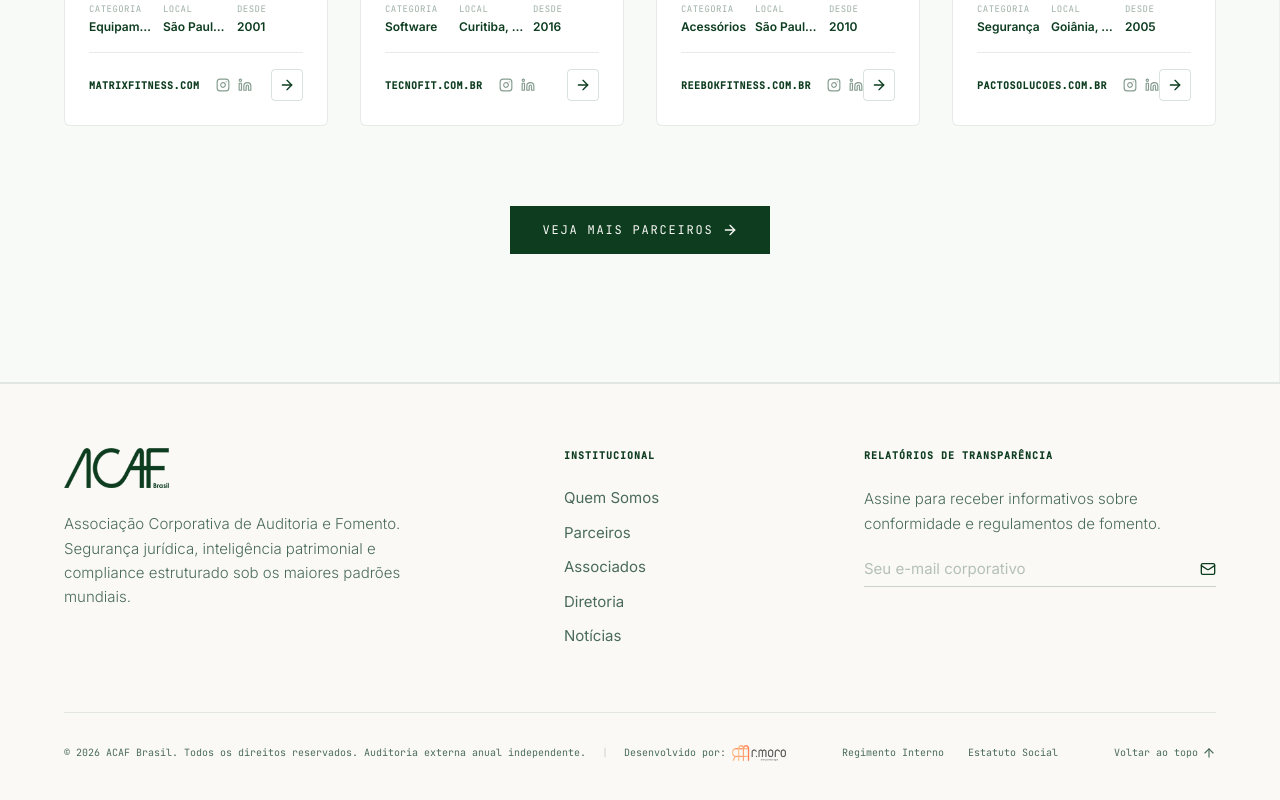
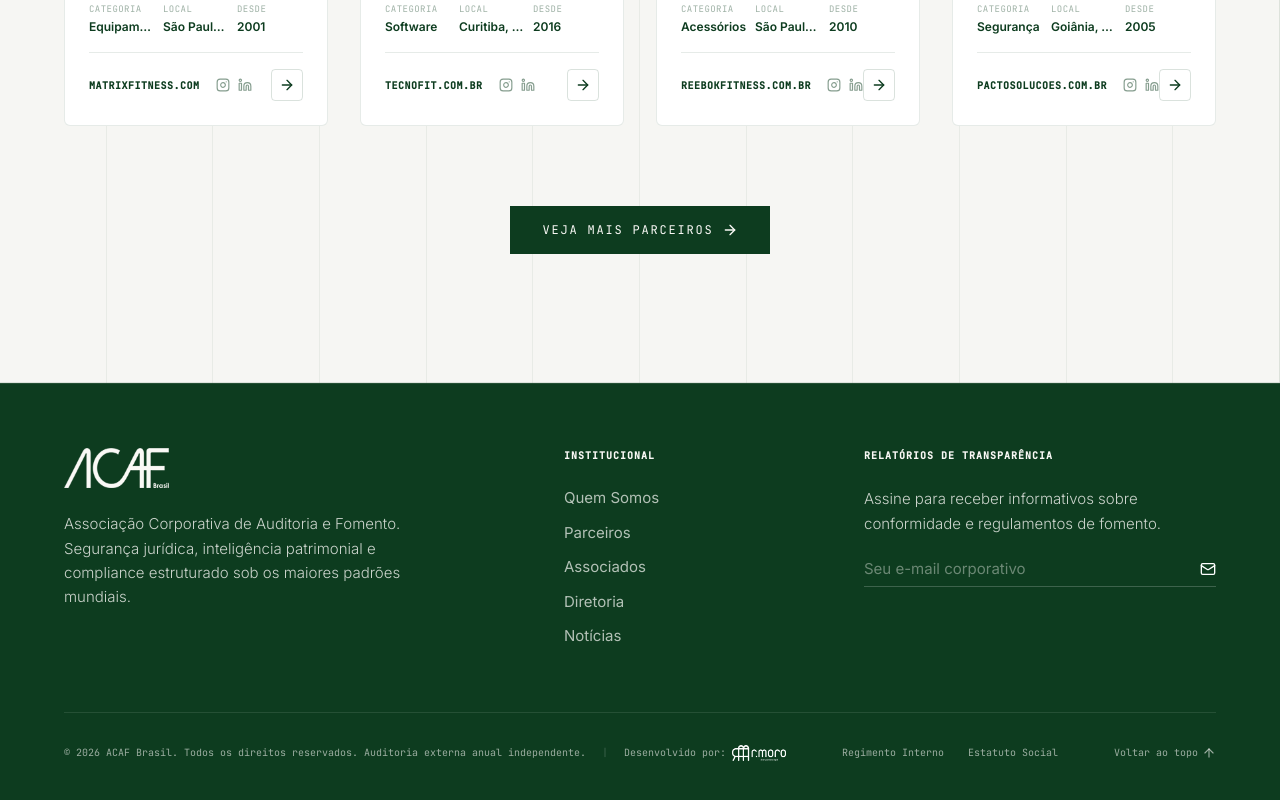
Before and after one commit to cmoro-rayanne/acafbrasil, a React (Vite) app: page / in a window 1280 px wide. Shown: the part 8125-8925 px from the top of the page. Built offline with nearby package versions, Linux system fonts and the light colour scheme.

Commit message:
style: atualizar rodapé para verde escuro com fontes brancas e alinhar background de parceiros

```diff
--- a/src/features/landing/components/Footer.tsx
+++ b/src/features/landing/components/Footer.tsx
@@ -3,7 +3,7 @@
 
 export const Footer: React.FC = () => {
   return (
-    <footer className="relative bg-[#FAF9F6] border-t border-acaf-forest/10 py-16 px-6 md:px-16 overflow-hidden">
+    <footer className="relative bg-acaf-forest border-t border-white/10 py-16 px-6 md:px-16 overflow-hidden">
       <div className="max-w-7xl mx-auto grid grid-cols-1 md:grid-cols-12 gap-12 relative z-10">
 
         {/* Col 1: Brand Info */}
@@ -11,7 +11,7 @@
           <div>
             <a href="#" className="flex items-center group select-none mb-6" aria-label="ACAF Brasil Home">
               <div
-                className="h-10 w-[105px] bg-acaf-forest transition-transform group-hover:scale-105 duration-300"
+                className="h-10 w-[105px] bg-[#FAF9F6] transition-transform group-hover:scale-105 duration-300"
                 style={{
                   maskImage: 'url(/acaf-logo.png)',
                   maskSize: 'contain',
@@ -24,7 +24,7 @@
                 }}
               />
             </a>
-            <p className="text-[15px] text-acaf-sage leading-relaxed max-w-sm mb-8 font-light">
+            <p className="text-[15px] text-[#FAF9F6]/80 leading-relaxed max-w-sm mb-8 font-light">
               Associação Corporativa de Auditoria e Fomento. Segurança jurídica, inteligência patrimonial e compliance estruturado sob os maiores padrões mundiais.
             </p>
           </div>
@@ -32,32 +32,32 @@
 
         {/* Col 2: Navigation links */}
         <div className="md:col-span-3">
-          <h4 className="font-mono text-[10px] uppercase tracking-widest text-acaf-forest mb-6 font-semibold">
+          <h4 className="font-mono text-[10px] uppercase tracking-widest text-[#FAF9F6] mb-6 font-semibold">
             Institucional
           </h4>
-          <ul className="space-y-3 text-[15px] text-acaf-sage">
+          <ul className="space-y-3 text-[15px] text-[#FAF9F6]/70">
             <li>
-              <a href="#sobre" className="link-underline-hover hover:text-acaf-forest transition-colors">
+              <a href="#sobre" className="link-underline-hover hover:text-white transition-colors">
                 Quem Somos
               </a>
             </li>
             <li>
-              <a href="#/parceiros" className="link-underline-hover hover:text-acaf-forest transition-colors">
+              <a href="#/parceiros" className="link-underline-hover hover:text-white transition-colors">
                 Parceiros
               </a>
             </li>
             <li>
-              <a href="#/associados" className="link-underline-hover hover:text-acaf-forest transition-colors">
+              <a href="#/associados" className="link-underline-hover hover:text-white transition-colors">
                 Associados
               </a>
             </li>
             <li>
-              <a href="#/diretoria" className="link-underline-hover hover:text-acaf-forest transition-colors">
+              <a href="#/diretoria" className="link-underline-hover hover:text-white transition-colors">
                 Diretoria
               </a>
             </li>
             <li>
-              <a href="#/noticias" className="link-underline-hover hover:text-acaf-forest transition-colors">
+              <a href="#/noticias" className="link-underline-hover hover:text-white transition-colors">
                 Notícias
               </a>
             </li>
@@ -66,20 +66,20 @@
 
         {/* Col 3: Compliance newsletter & contact info */}
         <div className="md:col-span-4">
-          <h4 className="font-mono text-[10px] uppercase tracking-widest text-acaf-forest mb-6 font-semibold">
+          <h4 className="font-mono text-[10px] uppercase tracking-widest text-[#FAF9F6] mb-6 font-semibold">
             Relatórios de Transparência
           </h4>
-          <p className="text-[15px] text-acaf-sage leading-relaxed mb-4 font-light">
+          <p className="text-[15px] text-[#FAF9F6]/80 leading-relaxed mb-4 font-light">
             Assine para receber informativos sobre conformidade e regulamentos de fomento.
           </p>
 
-          <div className="flex border-b border-acaf-forest/20 py-1.5 focus-within:border-acaf-forest transition-colors">
+          <div className="flex border-b border-white/20 py-1.5 focus-within:border-white transition-colors">
             <input
               type="email"
               placeholder="Seu e-mail corporativo"
-              className="w-full bg-transparent border-none outline-none text-[15px] text-acaf-forest placeholder-acaf-sage/40"
+              className="w-full bg-transparent border-none outline-none text-[15px] text-white placeholder-[#FAF9F6]/40"
             />
-            <button className="text-acaf-forest hover:text-acaf-emerald transition-colors ml-2">
+            <button className="text-white hover:text-acaf-coral transition-colors ml-2 cursor-pointer">
               <Mail className="w-4 h-4" />
             </button>
           </div>
@@ -87,10 +87,10 @@
 
       </div>
 
-      <div className="max-w-7xl mx-auto border-t border-acaf-forest/10 mt-16 pt-8 flex flex-col md:flex-row items-center justify-between gap-4 text-[10px] font-mono text-acaf-sage relative z-10">
+      <div className="max-w-7xl mx-auto border-t border-white/10 mt-16 pt-8 flex flex-col md:flex-row items-center justify-between gap-4 text-[10px] font-mono text-[#FAF9F6]/60 relative z-10">
         <div className="flex flex-col sm:flex-row sm:items-center gap-2 sm:gap-4">
           <span>© {new Date().getFullYear()} ACAF Brasil. Todos os direitos reservados. Auditoria externa anual independente.</span>
-          <span className="hidden sm:inline text-acaf-forest/20">|</span>
+          <span className="hidden sm:inline text-white/20">|</span>
           <div className="flex items-center gap-1.5">
             <span>Desenvolvido por:</span>
             <a
@@ -102,18 +102,18 @@
               <img
                 src="/logo-horizontal.png"
                 alt="r.moro desenvolvimento digital"
-                className="h-4 w-auto object-contain"
+                className="h-4 w-auto object-contain brightness-0 invert"
               />
             </a>
           </div>
         </div>
         <div className="flex gap-6">
-          <a href="#/regimento-interno" className="hover:text-acaf-forest">Regimento Interno</a>
-          <a href="#/estatuto-social" className="hover:text-acaf-forest">Estatuto Social</a>
+          <a href="#/regimento-interno" className="hover:text-white">Regimento Interno</a>
+          <a href="#/estatuto-social" className="hover:text-white">Estatuto Social</a>
         </div>
         <button
           onClick={() => window.scrollTo({ top: 0, behavior: 'smooth' })}
-          className="flex items-center gap-1 hover:text-acaf-forest transition-colors"
+          className="flex items-center gap-1 hover:text-white transition-colors cursor-pointer"
         >
           <span>Voltar ao topo</span>
           <ArrowUp className="w-3.5 h-3.5" />
--- a/src/features/landing/components/Partners.tsx
+++ b/src/features/landing/components/Partners.tsx
@@ -323,7 +323,7 @@
   };
 
   return (
-    <section id="parceiros" className="relative py-20 md:py-32 px-6 md:px-16 bg-[#F8FAF7] border-b border-acaf-forest/10 overflow-hidden reveal">
+    <section id="parceiros" className="relative py-20 md:py-32 px-6 md:px-16 bg-acaf-beige/30 border-b border-acaf-forest/10 overflow-hidden reveal">
 
       {/* Background Graphic Grid lines to maintain the architectural feel */}
       <div className="absolute inset-0 pointer-events-none opacity-5">
```
